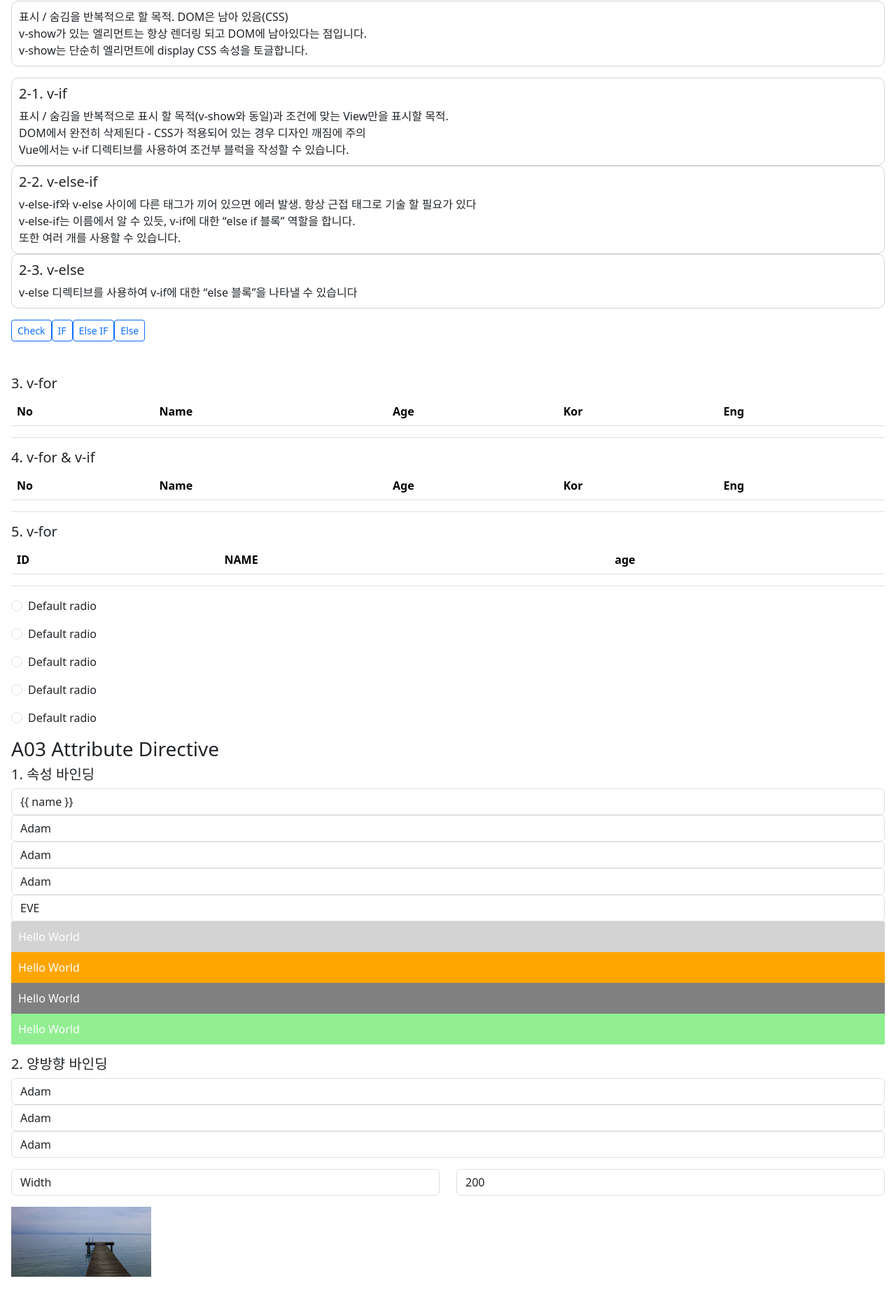
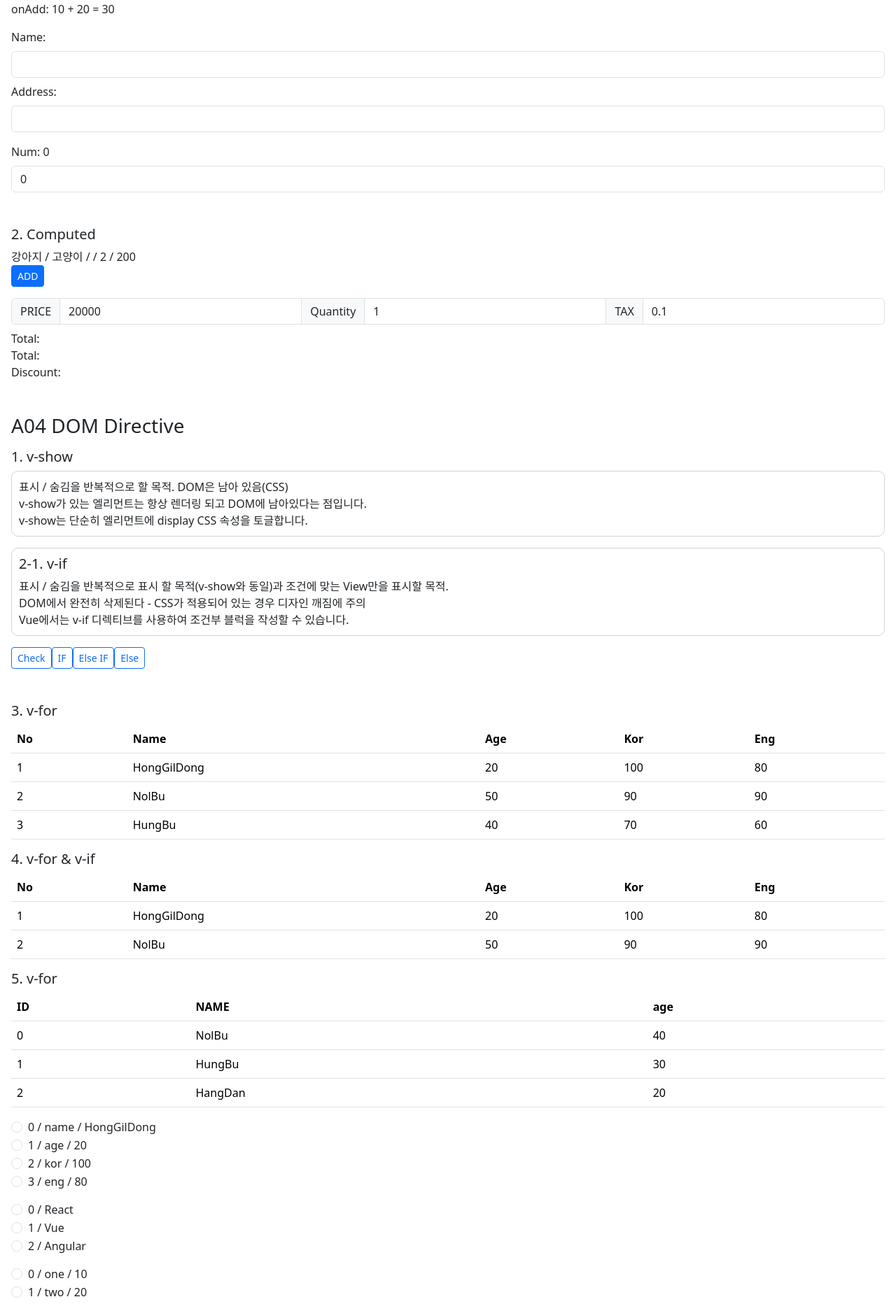
Before and after one commit to wooilgu/VueJS, a Vue app in the folder chap03_directive/: page / in a window 1280 px wide. Shown: the part 158-2032 px from the top of the page at 70% size. Built offline with nearby package versions, Linux system fonts and the light colour scheme.

Commit message:
A04~A05 : 여러가지 바인딩과 v-for, v-if를 다루는 수업

```diff
--- a/chap03_directive/src/App.vue
+++ b/chap03_directive/src/App.vue
@@ -7,6 +7,7 @@ import A01Ref from './components/A01Ref.vue'
 import A02Reactive from './components/A02Reactive.vue'
 import A03Attribute from './components/A03Attribute.vue'
 import A04MakeDOM from './components/A04MakeDOM.vue'
+import A05Computed from './components/A05Computed.vue'
 
 </script>
 
@@ -14,14 +15,15 @@ import A04MakeDOM from './components/A04MakeDOM.vue'
   <div class="m-3">
     <h1>
       <IconOne />
-      A04MakeDOM
+      A05Computed
     </h1>
 
     <div>
+      <A05Computed></A05Computed>
       <A04MakeDOM></A04MakeDOM>
       <A03Attribute></A03Attribute>
       <A02Reactive></A02Reactive>
-      <!-- <A01Ref></A01Ref> -->
+      <A01Ref></A01Ref>
     </div>
   </div>
 </template>
--- a/chap03_directive/src/components/A04MakeDOM.vue
+++ b/chap03_directive/src/components/A04MakeDOM.vue
@@ -1,4 +1,7 @@
+
 <script setup>
+import { ref } from 'vue';
+
   const students = [
     { name: 'HongGilDong', age: 20, kor: 100, eng: 80 },
     { name: 'NolBu', age: 50, kor: 90, eng: 90 },
@@ -12,6 +15,8 @@
   const mySet = new Set(['React', 'Vue', 'Angular', 'Vue', 'React']);
   const myMap = new Map([ ['one', 10], ['two', 20] ]);
 
+  const check = ref(true);
+  const name = ref('one');
   </script>
 
   <template>
@@ -19,7 +24,7 @@
 
     <div class="mb-3">
       <h5>1. v-show</h5>
-      <div class="box">
+      <div class="box" v-show="check">
         표시 / 숨김을 반복적으로 할 목적. DOM은 남아 있음(CSS)<br />
         v-show가 있는 엘리먼트는 항상 렌더링 되고 DOM에 남아있다는 점입니다.<br />
         v-show는 단순히 엘리먼트에 display CSS 속성을 토글합니다.
@@ -27,30 +32,31 @@
     </div>
 
     <div class="mb-3">
-      <div class="box">
+      <div class="box" v-if="name === 'one'">
         <h5>2-1. v-if</h5>
         표시 / 숨김을 반복적으로 표시 할 목적(v-show와 동일)과 조건에 맞는 View만을 표시할 목적.<br />
         DOM에서 완전히 삭제된다 - CSS가 적용되어 있는 경우 디자인 깨짐에 주의<br />
 
         Vue에서는 v-if 디렉티브를 사용하여 조건부 블럭을 작성할 수 있습니다.
       </div>
-      <div class="box">
+      <!-- <br> => 다른 요소가 중간에 오면 에러 발생 -->
+      <div class="box" v-else-if="name === 'two'">
         <h5>2-2. v-else-if</h5>
         v-else-if와 v-else 사이에 다른 태그가 끼어 있으면 에러 발생. 항상 근접 태그로 기술 할 필요가 있다<br />
         v-else-if는 이름에서 알 수 있듯, v-if에 대한 “else if 블록” 역할을 합니다.<br />
         또한 여러 개를 사용할 수 있습니다.
       </div>
-      <div class="box">
+      <div class="box" v-else>
         <h5>2-3. v-else</h5>
         v-else 디렉티브를 사용하여 v-if에 대한 “else 블록”을 나타낼 수 있습니다
       </div>
     </div>
 
     <div class="mb-5">
-      <button class="btn btn-outline-primary btn-sm" >Check</button>
-      <button class="btn btn-outline-primary btn-sm" >IF</button>
-      <button class="btn btn-outline-primary btn-sm" >Else IF</button>
-      <button class="btn btn-outline-primary btn-sm" >Else</button><br>
+      <button class="btn btn-outline-primary btn-sm" @click="check = !check">Check</button>
+      <button class="btn btn-outline-primary btn-sm" @click="name = 'one'">IF</button>
+      <button class="btn btn-outline-primary btn-sm" @click="name = 'two'">Else IF</button>
+      <button class="btn btn-outline-primary btn-sm" @click="name = 'three'">Else</button><br>
     </div>
 
     <div class="mb-3">
@@ -66,13 +72,20 @@
           </tr>
         </thead>
         <tbody>
-          <tr>
-            <td></td>
-            <td></td>
-            <td></td>
-            <td></td>
-            <td></td>
+          <!--
+            for(let idx = 0; idx < students.length; idx++) {
+              const item = students[idx];
+          -->
+          <tr v-for="(item, idx) in students" v-bind:key="idx">
+            <td>{{ idx + 1 }}</td>
+            <td>{{ item.name }}</td>
+            <td>{{ item.age }}</td>
+            <td>{{ item.kor }}</td>
+            <td>{{ item.eng }}</td>
           </tr>
+          <!--
+            }
+          -->
         </tbody>
       </table>
     </div>
@@ -91,14 +104,18 @@
           </tr>
         </thead>
         <tbody>
-          <!-- v-for와 v-if를 동시에 기술하면 v-if가 먼저 실행된다. 따라서 분리해야 한다 -->
-          <tr>
-            <td></td>
-            <td></td>
-            <td></td>
-            <td></td>
-            <td></td>
-          </tr>
+          <!-- v-for와 v-if를 동시에 기술하면 v-if가 먼저 실행된다. 따라서 분리해야 한다
+            template tag는 빌드시 삭제된다
+          -->
+          <template v-for="(item, idx) in students" v-bind:key="idx">
+            <tr v-if="item.kor >= 90">
+              <td>{{ idx + 1 }}</td>
+              <td>{{ item.name }}</td>
+              <td>{{ item.age }}</td>
+              <td>{{ item.kor }}</td>
+              <td>{{ item.eng }}</td>
+            </tr>
+          </template>
         </tbody>
       </table>
     </div>
@@ -114,10 +131,10 @@
           </tr>
         </thead>
         <tbody>
-          <tr>
-            <td></td>
-            <td></td>
-            <td></td>
+          <tr v-for="item of items" :key="item.id">
+            <td>{{ item.id }}</td>
+            <td>{{ item.name }}</td>
+            <td>{{ item.age }}</td>
           </tr>
         </tbody>
       </table>
@@ -125,50 +142,53 @@
 
     <div class="mb-3">
       <!-- 객체 순환 - value, key, index 3개의 값을 받는다 -->
-      <div class="form-check">
+      <div class="form-check" v-for="(value, key, idx) in students[0]" :key="key">
         <input class="form-check-input" type="radio" name="object" id="sample1">
         <label class="form-check-label" for="sample1">
-          Default radio
+          {{ idx }} / {{ key }} / {{ value }}
         </label>
       </div>
     </div>
 
     <div class="mb-3">
       <!-- Set 순환 - value, index 값을 받는다 -->
-      <div class="form-check">
+      <div class="form-check" v-for="(value, idx) in mySet" :key="value">
         <input class="form-check-input" type="radio" name="set" :id="`set${idx}`">
         <label class="form-check-label" :for="`set${idx}`">
-          Default radio
+          {{ idx }} / {{ value }}
         </label>
       </div>
     </div>
 
     <div class="mb-3">
-      <!-- Map 순환 - value, index 값을 받는다 -->
-      <div class="form-check">
+      <!-- Map 순환 - value, index 값을 받는다
+        const [x, y] = [10, 11];
+        const { name, age } = { name: 'ABC', age: 20 };
+      -->
+      <div class="form-check" v-for="([key, value], idx) in myMap" :key="key">
         <input class="form-check-input" type="radio" name="map" :id="`map${idx}`">
         <label class="form-check-label" :for="`map${idx}`">
-          Default radio
+          {{ idx }} / {{key}} / {{ value }}
         </label>
       </div>
     </div>
 
     <div class="mb-3">
       <!-- 일련 번호 - 값은 1부터 시작한다  - value, index 값을 받는다 -->
-      <div class="form-check">
+      <div class="form-check" v-for="(value, idx) in 3" :key="value">
         <input class="form-check-input" type="radio" name="range" :id="`range${idx}`">
         <label class="form-check-label" :for="`range${idx}`">
-          Default radio
+          {{ idx }} / {{ value }}
         </label>
       </div>
     </div>
 
     <div class="mb-3">
       <!-- 문자열 순환 - value, index 값을 받는다 -->
-      <div class="form-check">
+      <div class="form-check" v-for="(value, idx) in 'Hello'" :key="idx">
         <input class="form-check-input" type="radio" name="str" :id="`str${idx}`">
         <label class="form-check-label" :for="`str${idx}`">
-          Default radio
+          {{ idx }} / {{ value }}
         </label>
       </div>
     </div>
--- a/chap03_directive/src/components/A05Computed.vue
+++ b/chap03_directive/src/components/A05Computed.vue
@@ -1,13 +1,26 @@
+
 <script setup>
   import { computed, reactive, ref } from 'vue';
 
   const data = reactive({ name: '', address: '', num: 0 });
 
   // method
-
+  const onAdd = (x=0, y=0) => `${x} + ${y} = ${x + y}`;
 
   // Event Handler
-
+  const changeString = (evt, num) => {
+    // console.log(evt);
+    // console.log(evt.target);        // 이벤트가 발생된 요소
+    // console.log(evt.target.name);
+    const value = evt.target.value.trim();
+    if(value.length > num) evt.target.value = value.slice(0, num);
+    else data[evt.target.name] = value;
+  }
+  const changeNumber = (evt) => {
+    let value = Number(evt.target.value.trim());
+    if(Number.isNaN(value)) value = 0;
+    data[evt.target.name] = value;
+  }
 
   /*
     계산된 속성이라한다. 기존의 data에 변수를 이용해서 새로운 값을 산출하는 경우 사용
@@ -19,6 +32,8 @@
   */
   const animal = ref(['강아지', '고양이']);
   const addAnimal = () => animal.value.push('열대어');
+  const animalValue = () => animal.value.length * 100;
+
   const product = reactive({
     name: 'TV',
     price: 20000,
@@ -35,22 +50,25 @@
       <h5>1. Method</h5>
 
       <div class="mb-3">
-        onAdd:
+        onAdd: {{ onAdd(10, 20) }}<br />
       </div>
 
       <div class="mb-2">
         <label for="name" class="form-label">Name: {{ data.name }}</label>
-        <input type="text" id="name" name="name" class="form-control" :value="data.name" />
+        <input type="text" id="name" name="name" class="form-control"
+          v-bind:value="data.name" @input="changeString($event, 5)" />
       </div>
 
       <div class="mb-3">
         <label for="address" class="form-label">Address: {{ data.address }}</label>
-        <input type="text" id="address" name="address" class="form-control" :value="data.address" />
+        <input type="text" id="address" name="address" class="form-control"
+          v-bind:value="data.address" @input="changeString($event, 10)" />
       </div>
 
       <div class="mb-3">
         <label for="num" class="form-label">Num: {{ data.num }}</label>
-        <input type="text" id="num" name="num" class="form-control" :value="data.num" />
+        <input type="text" id="num" name="num" class="form-control"
+          :value="data.num" @input="changeNumber($event)" />
       </div>
     </div>
 
@@ -58,7 +76,7 @@
       <h5>2. Computed</h5>
 
       <div class="mb-3">
-        {{ animal[0] }} / {{ animal[1] }} / {{ animal[2] }} / <br />
+        {{ animal[0] }} / {{ animal[1] }} / {{ animal[2] }} / {{  animal.length }} / {{  animalValue() }} <br />
         <button class="btn btn-primary btn-sm" @click="addAnimal">ADD</button>
       </div>
 
```
